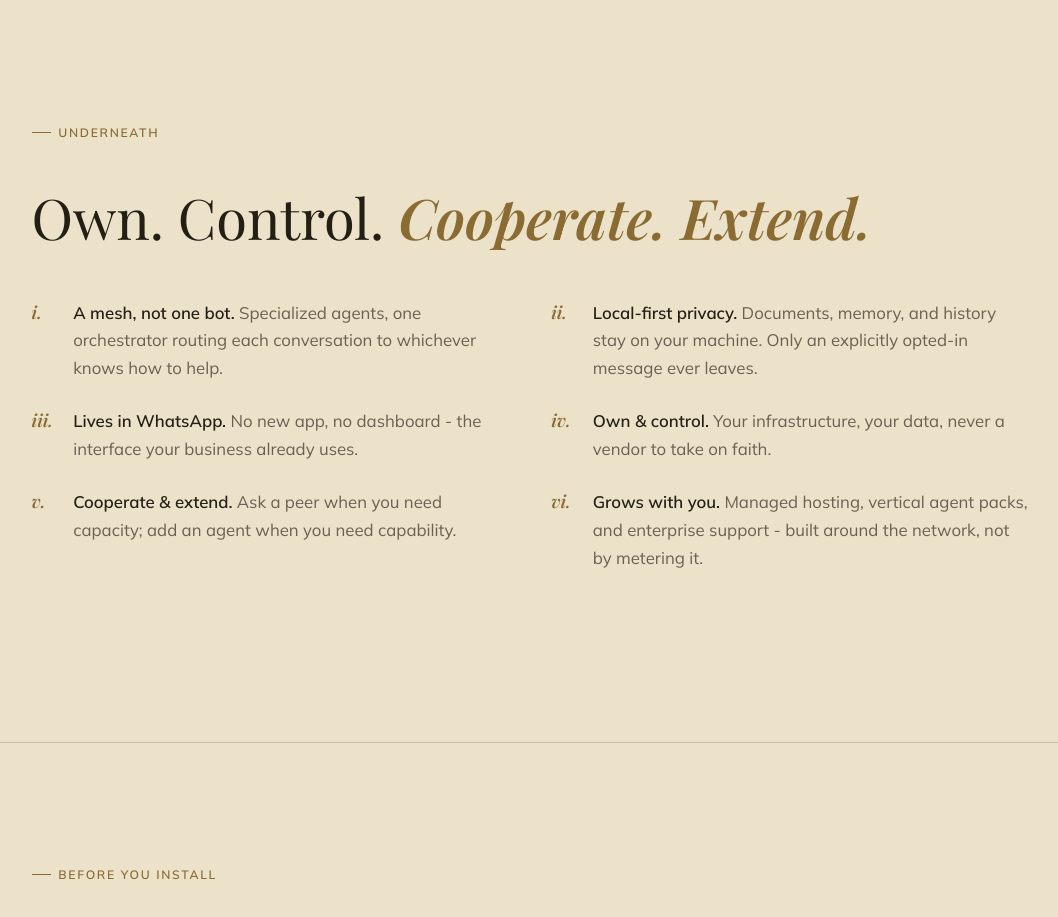
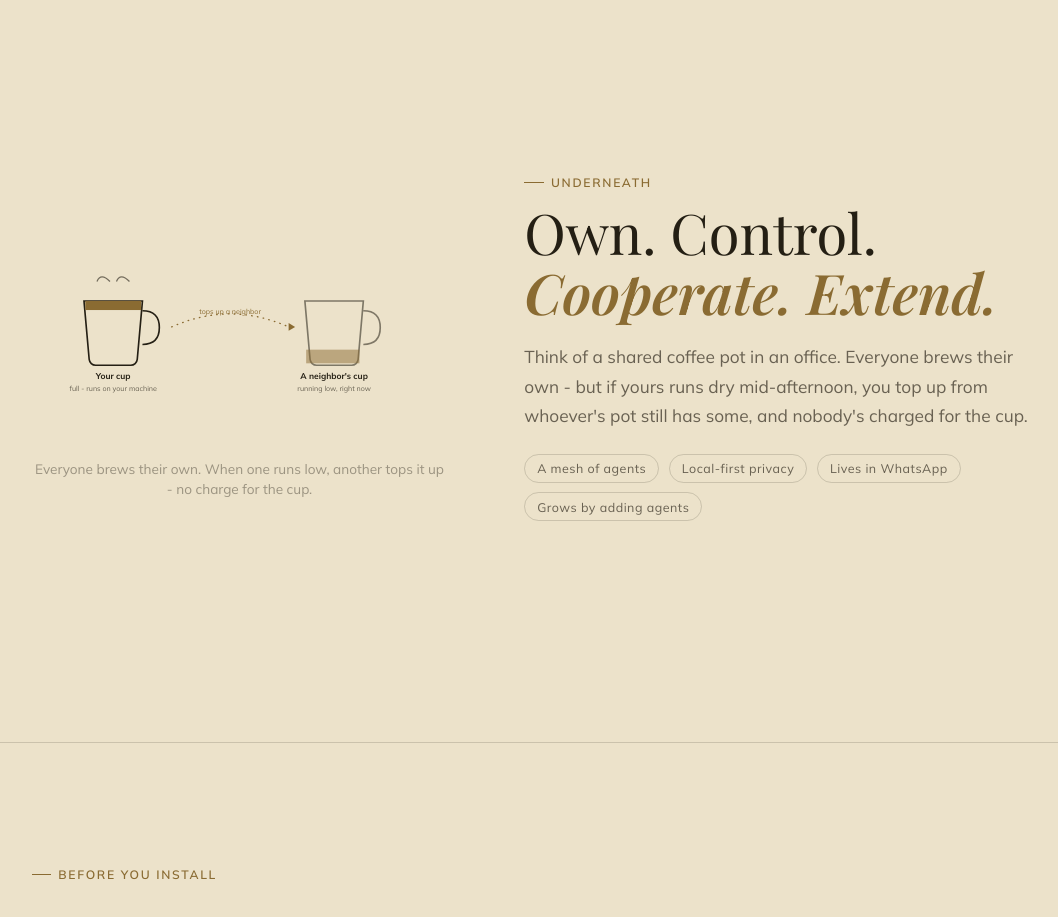
Before and after one commit to BharanitharanR/adiyan, a plain HTML site: page docs/index.html in a window 1280 px wide. Shown: the part 1760-2677 px from the top of the page, without its empty margins (108-1166 px from the left). Drawn offline with Linux system fonts and the light colour scheme.

Commit message:
Rebuild the 4th-slide text grid as a coffee-cup picture + brief text
The dense 6-item Own/Control/Cooperate/Extend grid broke the page's
visual rhythm against the other three picture+text slides. Replace it
with a single illustration (two coffee cups, one topping up the other)
plus a short coffee-pot analogy, matching the grid-split pattern the
rest of the page already uses.

Co-Authored-By: Claude Sonnet 5 <noreply@anthropic.com>

```diff
--- a/docs/index.html
+++ b/docs/index.html
@@ -730,15 +730,44 @@ h1,h2,h3{
 
 <!-- 03 : WHAT IT IS -->
 <section class="slide" id="s3">
-  <p class="eyebrow">Underneath</p>
-  <h2 class="h2">Own. Control. <em>Cooperate. Extend.</em></h2>
-  <div class="control-list" style="display:grid;grid-template-columns:1fr 1fr;gap:1.6rem 2.4rem;max-width:none;margin-top:1rem;">
-    <div class="control-item"><span class="control-mark">i.</span><p><strong>A mesh, not one bot.</strong> Specialized agents, one orchestrator routing each conversation to whichever knows how to help.</p></div>
-    <div class="control-item"><span class="control-mark">ii.</span><p><strong>Local-first privacy.</strong> Documents, memory, and history stay on your machine. Only an explicitly opted-in message ever leaves.</p></div>
-    <div class="control-item"><span class="control-mark">iii.</span><p><strong>Lives in WhatsApp.</strong> No new app, no dashboard - the interface your business already uses.</p></div>
-    <div class="control-item"><span class="control-mark">iv.</span><p><strong>Own &amp; control.</strong> Your infrastructure, your data, never a vendor to take on faith.</p></div>
-    <div class="control-item"><span class="control-mark">v.</span><p><strong>Cooperate &amp; extend.</strong> Ask a peer when you need capacity; add an agent when you need capability.</p></div>
-    <div class="control-item"><span class="control-mark">vi.</span><p><strong>Grows with you.</strong> Managed hosting, vertical agent packs, and enterprise support - built around the network, not by metering it.</p></div>
+  <div class="grid-split reverse">
+    <div>
+      <p class="eyebrow">Underneath</p>
+      <h2 class="h2">Own. Control. <em>Cooperate. Extend.</em></h2>
+      <p class="prose" style="margin-top:1.2rem;">Think of a shared coffee pot in an office. Everyone brews their own - but if yours runs dry mid-afternoon, you top up from whoever's pot still has some, and nobody's charged for the cup.</p>
+      <div class="tag-row" style="margin-top:1.4rem;">
+        <span class="chip">A mesh of agents</span>
+        <span class="chip">Local-first privacy</span>
+        <span class="chip">Lives in WhatsApp</span>
+        <span class="chip">Grows by adding agents</span>
+      </div>
+    </div>
+    <figure class="diagram-figure">
+      <svg viewBox="0 0 640 400" role="img" aria-label="Your own cup is full - your Adiyan runs on your own machine. A neighbor's cup has run low, so you top it up, the same way a peer borrows spare capacity from yours when theirs runs out." style="width:100%;height:auto;">
+        <g font-family="Mulish, sans-serif">
+          <!-- your cup, full, steaming -->
+          <path d="M100,150 q6,-14 20,0 M130,150 q6,-14 20,0" stroke="currentColor" stroke-width="2" fill="none" stroke-opacity=".6"/>
+          <path d="M80,180 h90 l-8,90 a10,10 0 0 1 -10,9 h-54 a10,10 0 0 1 -10,-9 z" fill="none" stroke="currentColor" stroke-width="2.5"/>
+          <path d="M170,195 q26,0 26,26 q0,26 -26,26" fill="none" stroke="currentColor" stroke-width="2.5"/>
+          <rect x="82" y="180" width="86" height="14" fill="var(--accent)"/>
+          <text x="125" y="300" text-anchor="middle" font-size="13" font-weight="700" fill="currentColor">Your cup</text>
+          <text x="125" y="318" text-anchor="middle" font-size="11" fill="currentColor" fill-opacity=".65">full - runs on your machine</text>
+
+          <!-- the top-up -->
+          <path d="M215,220 q90,-40 180,0" stroke="var(--accent)" stroke-width="2" fill="none" stroke-dasharray="1 8" stroke-linecap="round"/>
+          <path d="M395,214 l10,6 l-10,6 z" fill="var(--accent)"/>
+          <text x="305" y="200" text-anchor="middle" font-size="11" fill="var(--accent)">tops up a neighbor</text>
+
+          <!-- neighbor's cup, running low -->
+          <path d="M420,180 h90 l-8,90 a10,10 0 0 1 -10,9 h-54 a10,10 0 0 1 -10,-9 z" fill="none" stroke="currentColor" stroke-width="2.5" stroke-opacity=".55"/>
+          <path d="M510,195 q26,0 26,26 q0,26 -26,26" fill="none" stroke="currentColor" stroke-width="2.5" stroke-opacity=".55"/>
+          <rect x="422" y="255" width="82" height="21" fill="var(--accent)" opacity=".5"/>
+          <text x="465" y="300" text-anchor="middle" font-size="13" font-weight="700" fill="currentColor">A neighbor's cup</text>
+          <text x="465" y="318" text-anchor="middle" font-size="11" fill="currentColor" fill-opacity=".65">running low, right now</text>
+        </g>
+      </svg>
+      <figcaption>Everyone brews their own. When one runs low, another tops it up - no charge for the cup.</figcaption>
+    </figure>
   </div>
 </section>
 
```
